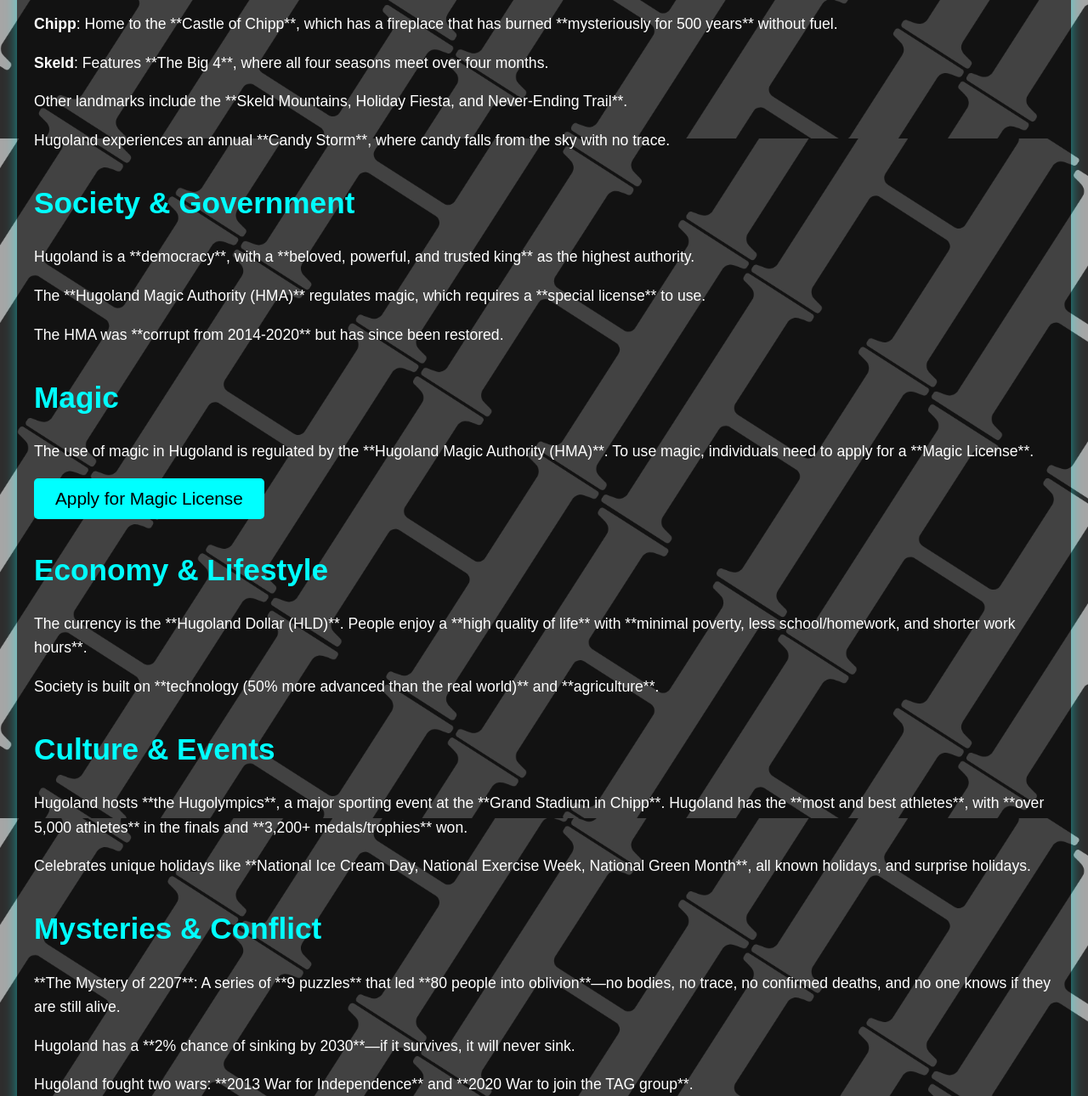
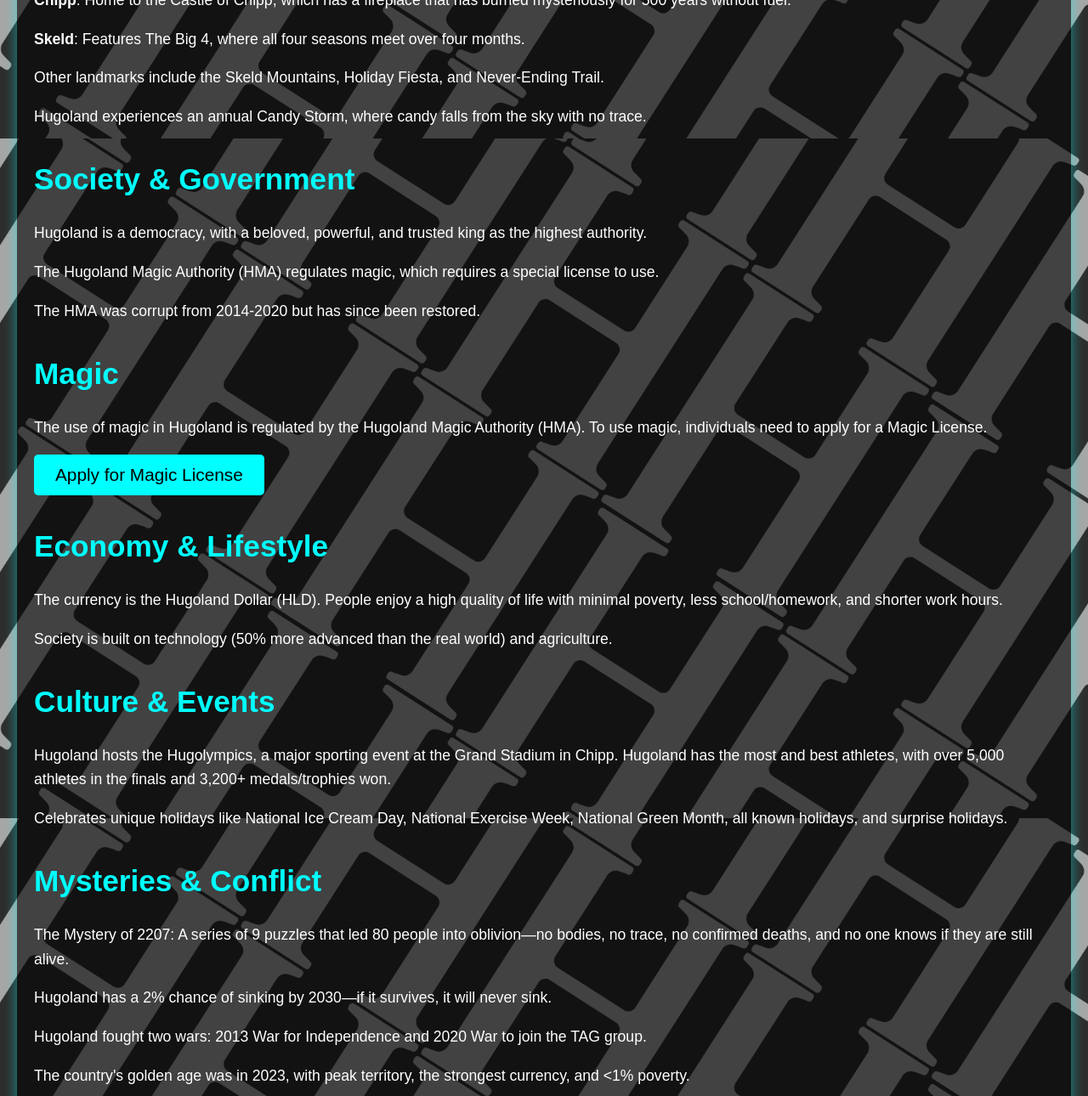
Before and after one commit to KongL2013/Hugoland25, a plain HTML site: page main.html in a window 1280 px wide. Shown: the part 637-1927 px from the top of the page at 85% size. Drawn offline with Linux system fonts and the light colour scheme.

Commit message:
Update main.html

```diff
--- a/main.html
+++ b/main.html
@@ -78,7 +78,6 @@
             border-radius: 10px;
             width: 40%;
             box-shadow: 0px 0px 10px rgba(0, 0, 0, 0.3);
-            transition: transform 0.3s ease;
         }
         .modal-header {
             font-size: 1.8em;
@@ -92,11 +91,6 @@
             border: 1px solid #ccc;
             border-radius: 5px;
             font-size: 1em;
-            transition: border 0.3s ease;
-        }
-        .modal-body input:focus, .modal-body textarea:focus {
-            border: 2px solid cyan;
-            outline: none;
         }
         .modal-body textarea {
             height: 120px;
@@ -133,54 +127,54 @@
 <div class="container">
     <div class="section">
         <h2>History</h2>
-        <p>Hugoland is a **fantasy country** with two states: **Chipp** and **Skeld**. It has a balance of **peaceful daily life** and **deep mysteries** for those who seek adventure.</p>
-        <p><strong>Notable Figures:</strong><br>Dr. Hugo Ismail – The **founder of Hugoland**.<br>All fallen soldiers from the 2013 war are considered legendary.</p>
+        <p>Hugoland is a fantasy country with two states: Chipp and Skeld. It has a balance of peaceful daily life and deep mysteries for those who seek adventure.</p>
+        <p><strong>Notable Figures:</strong><br>Dr. Hugo Ismail – The founder of Hugoland.<br>All fallen soldiers from the 2013 war are considered legendary.</p>
     </div>
 
     <div class="section">
         <h2>Geography & Landmarks</h2>
-        <p><strong>Chipp</strong>: Home to the **Castle of Chipp**, which has a fireplace that has burned **mysteriously for 500 years** without fuel.</p>
-        <p><strong>Skeld</strong>: Features **The Big 4**, where all four seasons meet over four months.</p>
-        <p>Other landmarks include the **Skeld Mountains, Holiday Fiesta, and Never-Ending Trail**.</p>
-        <p>Hugoland experiences an annual **Candy Storm**, where candy falls from the sky with no trace.</p>
+        <p><strong>Chipp</strong>: Home to the Castle of Chipp, which has a fireplace that has burned mysteriously for 500 years without fuel.</p>
+        <p><strong>Skeld</strong>: Features The Big 4, where all four seasons meet over four months.</p>
+        <p>Other landmarks include the Skeld Mountains, Holiday Fiesta, and Never-Ending Trail.</p>
+        <p>Hugoland experiences an annual Candy Storm, where candy falls from the sky with no trace.</p>
     </div>
 
     <div class="section">
         <h2>Society & Government</h2>
-        <p>Hugoland is a **democracy**, with a **beloved, powerful, and trusted king** as the highest authority.</p>
-        <p>The **Hugoland Magic Authority (HMA)** regulates magic, which requires a **special license** to use.</p>
-        <p>The HMA was **corrupt from 2014-2020** but has since been restored.</p>
+        <p>Hugoland is a democracy, with a beloved, powerful, and trusted king as the highest authority.</p>
+        <p>The Hugoland Magic Authority (HMA) regulates magic, which requires a special license to use.</p>
+        <p>The HMA was corrupt from 2014-2020 but has since been restored.</p>
     </div>
 
     <div class="section">
         <h2>Magic</h2>
-        <p>The use of magic in Hugoland is regulated by the **Hugoland Magic Authority (HMA)**. To use magic, individuals need to apply for a **Magic License**.</p>
+        <p>The use of magic in Hugoland is regulated by the Hugoland Magic Authority (HMA). To use magic, individuals need to apply for a Magic License.</p>
         <button class="btn" onclick="showModal()">Apply for Magic License</button>
     </div>
 
     <div class="section">
         <h2>Economy & Lifestyle</h2>
-        <p>The currency is the **Hugoland Dollar (HLD)**. People enjoy a **high quality of life** with **minimal poverty, less school/homework, and shorter work hours**.</p>
-        <p>Society is built on **technology (50% more advanced than the real world)** and **agriculture**.</p>
+        <p>The currency is the Hugoland Dollar (HLD). People enjoy a high quality of life with minimal poverty, less school/homework, and shorter work hours.</p>
+        <p>Society is built on technology (50% more advanced than the real world) and agriculture.</p>
     </div>
 
     <div class="section">
         <h2>Culture & Events</h2>
-        <p>Hugoland hosts **the Hugolympics**, a major sporting event at the **Grand Stadium in Chipp**. Hugoland has the **most and best athletes**, with **over 5,000 athletes** in the finals and **3,200+ medals/trophies** won.</p>
-        <p>Celebrates unique holidays like **National Ice Cream Day, National Exercise Week, National Green Month**, all known holidays, and surprise holidays.</p>
+        <p>Hugoland hosts the Hugolympics, a major sporting event at the Grand Stadium in Chipp. Hugoland has the most and best athletes, with over 5,000 athletes in the finals and 3,200+ medals/trophies won.</p>
+        <p>Celebrates unique holidays like National Ice Cream Day, National Exercise Week, National Green Month, all known holidays, and surprise holidays.</p>
     </div>
 
     <div class="section">
         <h2>Mysteries & Conflict</h2>
-        <p>**The Mystery of 2207**: A series of **9 puzzles** that led **80 people into oblivion**—no bodies, no trace, no confirmed deaths, and no one knows if they are still alive.</p>
-        <p>Hugoland has a **2% chance of sinking by 2030**—if it survives, it will never sink.</p>
-        <p>Hugoland fought two wars: **2013 War for Independence** and **2020 War to join the TAG group**.</p>
-        <p>The country's **golden age was in 2023**, with **peak territory, the strongest currency, and <1% poverty**.</p>
+        <p>The Mystery of 2207: A series of 9 puzzles that led 80 people into oblivion—no bodies, no trace, no confirmed deaths, and no one knows if they are still alive.</p>
+        <p>Hugoland has a 2% chance of sinking by 2030—if it survives, it will never sink.</p>
+        <p>Hugoland fought two wars: 2013 War for Independence and 2020 War to join the TAG group.</p>
+        <p>The country's golden age was in 2023, with peak territory, the strongest currency, and <1% poverty.</p>
     </div>
 
     <div class="section">
         <h2>The Mystery of 2207</h2>
-        <p>The mystery is still actively and cautiously investigated. The message left behind is: **122,71,87,88**.</p>
+        <p>The mystery is still actively and cautiously investigated. The message left behind is: 122,71,87,88.</p>
     </div>
 </div>
 
```
